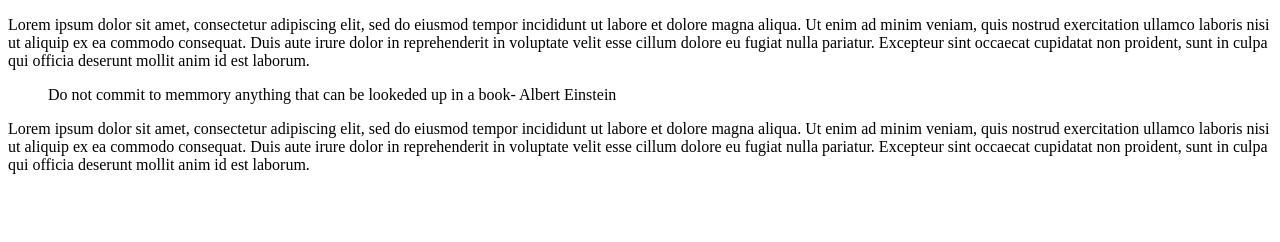
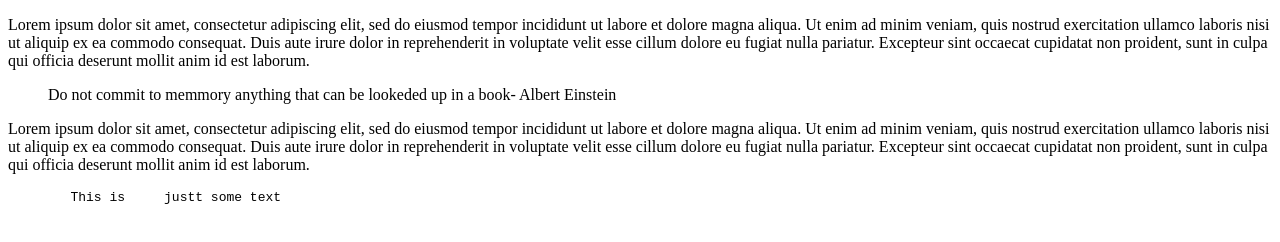
Before and after one commit to georgeo30/HTML-and-CSS-Course, a plain HTML site: page HTML-TEMPLATE/index.html in a window 1280 px wide. Drawn offline with Linux system fonts and the light colour scheme.

Commit message:
pre elements

```diff
--- a/HTML-TEMPLATE/index.html
+++ b/HTML-TEMPLATE/index.html
@@ -19,5 +19,9 @@
     <p>
         Lorem ipsum dolor sit amet, consectetur adipiscing elit, sed do eiusmod tempor incididunt ut labore et dolore magna aliqua. Ut enim ad minim veniam, quis nostrud exercitation ullamco laboris nisi ut aliquip ex ea commodo consequat. Duis aute irure dolor in reprehenderit in voluptate velit esse cillum dolore eu fugiat nulla pariatur. Excepteur sint occaecat cupidatat non proident, sunt in culpa qui officia deserunt mollit anim id est laborum.
     </p>
+    <pre>
+        This is     justt some text
+    </pre>
+    <!-- Pre elements displays exactly what needs to be displayed -->
 </body>
 </html>
```
